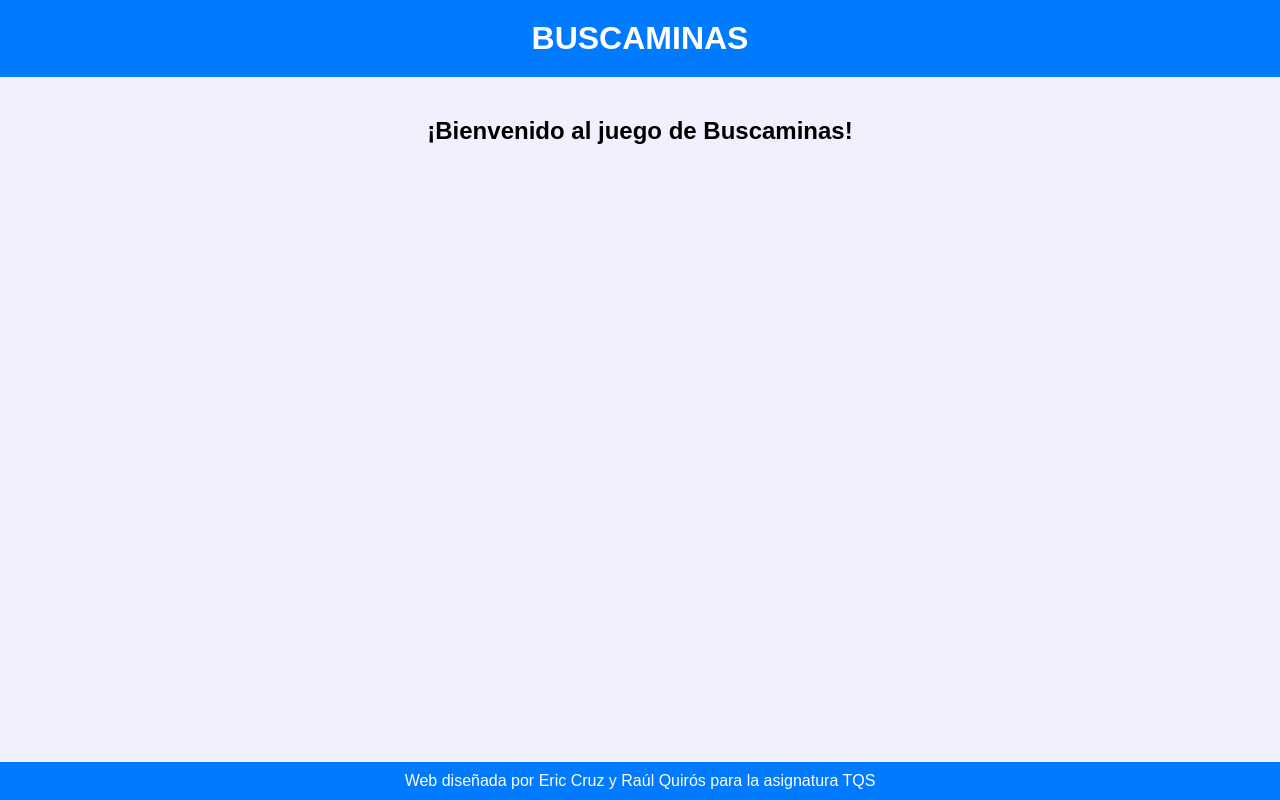
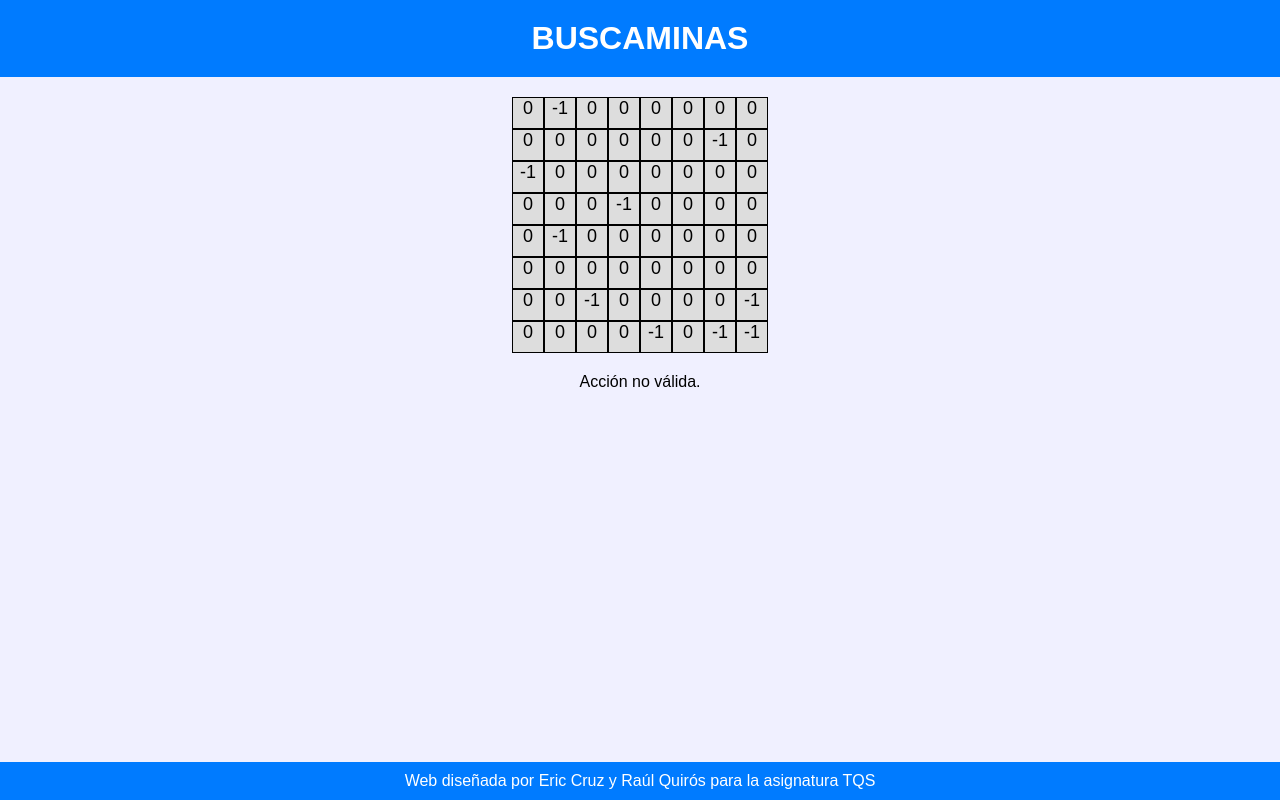
Before and after one commit to QudeCode/UNI-TQS-buscaminas-tdd-project, a PHP site: page /index.php?accion=home in a window 1280 px wide. Run offline with PHP 8.4, Linux system fonts and the light colour scheme.

Commit message:
Grid shown, no gameplay implemented

```diff
--- a/controllers/GameController.php
+++ b/controllers/GameController.php
@@ -1,8 +1,37 @@
 <?php
 
-require_once('../models/Cell.php');
-require_once('../models/Grid.php');
+require_once('models/Cell.php');
 
-class GameController {
-    // ...
+require_once('models/Grid.php');
+
+// En el controlador GameController.php
+require 'models/GameModel.php';
+
+require_once 'models/GameModel.php';
+
+$rows = 8; // Número de filas
+$cols = 8; // Número de columnas
+$mines = 10; // Cantidad de minas
+
+$gameModel = new GameModel($rows, $cols, $mines);
+
+
+require 'views/home.php'; // Carga la vista del juego
+
+class GameController
+{
+    public function nuevoJuego()
+    {
+        // Lógica para iniciar un nuevo juego
+    }
+
+    public function hacerMovimiento()
+    {
+        // Lógica para procesar el movimiento del usuario en el juego
+    }
+
+    public function guardarPuntuación()
+    {
+        // Lógica para guardar la puntuación del usuario
+    }
 }
--- a/index.php
+++ b/index.php
@@ -11,13 +11,27 @@
 <body>
     <?php require_once('views/templates/header.php'); ?>
 
-    <div class="container">
-        <!-- Aquí puedes incluir el contenido de tu juego de Buscaminas -->
-        <h2>¡Bienvenido al juego de Buscaminas!</h2>
-        <!-- Agrega aquí la lógica y la interfaz del juego -->
-    </div>
+    <?php
+    require_once 'controllers/GameController.php';
+
+    $accion = isset($_GET['accion']) ? $_GET['accion'] : 'nuevoJuego';
+
+    // Crea una instancia del controlador Game
+    $controlador = new GameController();
+
+    // Llama al método correspondiente
+    if (method_exists($controlador, $accion)) {
+        $controlador->$accion();
+    } else {
+        // Manejar acciones desconocidas o inválidas
+        echo "Acción no válida.";
+    }
+    ?>
 
     <?php require_once('views/templates/footer.php'); ?>
+
 </body>
 
+
+
 </html>
--- /dev/null
+++ b/models/GameModel.php
@@ -0,0 +1,50 @@
+<?php
+class GameModel
+{
+    private $grid;
+
+    public function __construct($rows, $cols, $mines)
+    {
+        // Inicializa la cuadrícula del juego
+        $this->grid = $this->createEmptyGrid($rows, $cols);
+
+        // Coloca minas aleatoriamente en la cuadrícula
+        $this->placeMines($mines);
+    }
+
+    public function getGrid()
+    {
+        return $this->grid;
+    }
+
+    private function createEmptyGrid($rows, $cols)
+    {
+        $grid = array();
+        for ($i = 0; $i < $rows; $i++) {
+            $row = array();
+            for ($j = 0; $j < $cols; $j++) {
+                $row[] = 0; // 0 representa una celda vacía
+            }
+            $grid[] = $row;
+        }
+        return $grid;
+    }
+
+    private function placeMines($mines)
+    {
+        $rows = count($this->grid);
+        $cols = count($this->grid[0]);
+
+        for ($i = 0; $i < $mines; $i++) {
+            $row = rand(0, $rows - 1);
+            $col = rand(0, $cols - 1);
+
+            // Verifica si la celda ya contiene una mina
+            if ($this->grid[$row][$col] == -1) {
+                $i--; // Repite el ciclo para colocar otra mina
+            } else {
+                $this->grid[$row][$col] = -1; // -1 representa una mina
+            }
+        }
+    }
+}
--- a/public/css/styles.css
+++ b/public/css/styles.css
@@ -6,6 +6,7 @@ body {
     min-height: 100vh; /* Hace que el cuerpo ocupe al menos el 100% de la altura de la ventana */
     display: flex;
     flex-direction: column;
+    align-items: center; /* Centra horizontalmente el contenido */
 }
 
 header {
@@ -13,6 +14,7 @@ header {
     background-color: #007bff; /* Color azul más oscuro para el encabezado */
     color: white;
     padding: 20px 0;
+    width: 100%; /* Ancho del 100% para que abarque toda la pantalla */
 }
 
 header h1 {
@@ -23,6 +25,7 @@ header h1 {
     flex-grow: 1; /* Hace que el contenido crezca para ocupar el espacio disponible */
     text-align: center;
     padding: 20px;
+    width: 100%; /* Ancho del 100% para que abarque toda la pantalla */
 }
 
 footer {
@@ -30,12 +33,32 @@ footer {
     background-color: #007bff; /* Color azul más oscuro para el pie de página */
     color: white;
     padding: 10px 0;
+    width: 100%; /* Ancho del 100% para que abarque toda la pantalla */
     position: absolute;
     bottom: 0; /* Fija el footer en la parte inferior de la pantalla */
-    width: 100%; /* Ancho del 100% para que abarque toda la pantalla */
 }
 
 /* Estilos específicos para el párrafo del pie de página */
 footer p {
     margin: 0;
 }
+
+.board {
+    display: flex;
+    flex-direction: column; /* Apila las filas verticalmente */
+    align-items: center; /* Centra horizontalmente las filas */
+    margin: 20px 0; /* Margen superior e inferior */
+}
+
+.row {
+    display: flex;
+}
+
+.cell {
+    width: 30px;
+    height: 30px;
+    border: 1px solid #000;
+    text-align: center;
+    font-size: 18px;
+    background-color: #ddd; /* Color de fondo de las celdas */
+}
--- a/views/home.php
+++ b/views/home.php
@@ -0,0 +1,25 @@
+<!DOCTYPE html>
+<html>
+
+<head>
+    <meta charset="UTF-8">
+    <title>Buscaminas</title>
+    <link rel="stylesheet" href="public/css/styles.css">
+</head>
+
+<body>
+    <div class="board">
+        <?php foreach ($gameModel->getGrid() as $row): ?>
+            <div class="row">
+                <?php foreach ($row as $cell): ?>
+                    <div class="cell">
+                        <?php echo $cell; ?>
+                    </div>
+                <?php endforeach; ?>
+            </div>
+        <?php endforeach; ?>
+    </div>
+
+</body>
+
+</html>
```
